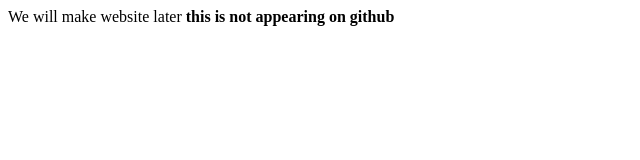
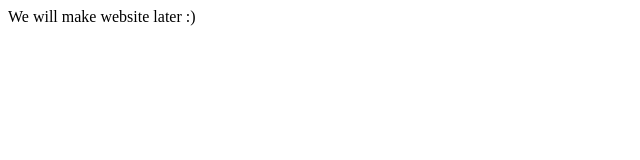
Before and after one commit to drunkromanian/drunkromanian.github.io, a plain HTML site: page index.html in a window 1280 px wide. Shown: the whole page, without its empty margins (0-640 px from the left). Drawn offline with Linux system fonts and the light colour scheme.

Commit message:
Removed the bold comment

```diff
--- a/index.html
+++ b/index.html
@@ -6,7 +6,6 @@
 	<title>test</title>
 </head>
 <body>
-	We will make website later
-	<b>this is not appearing on github</b>
+	We will make website later :)
 </body>
 </html>
```
